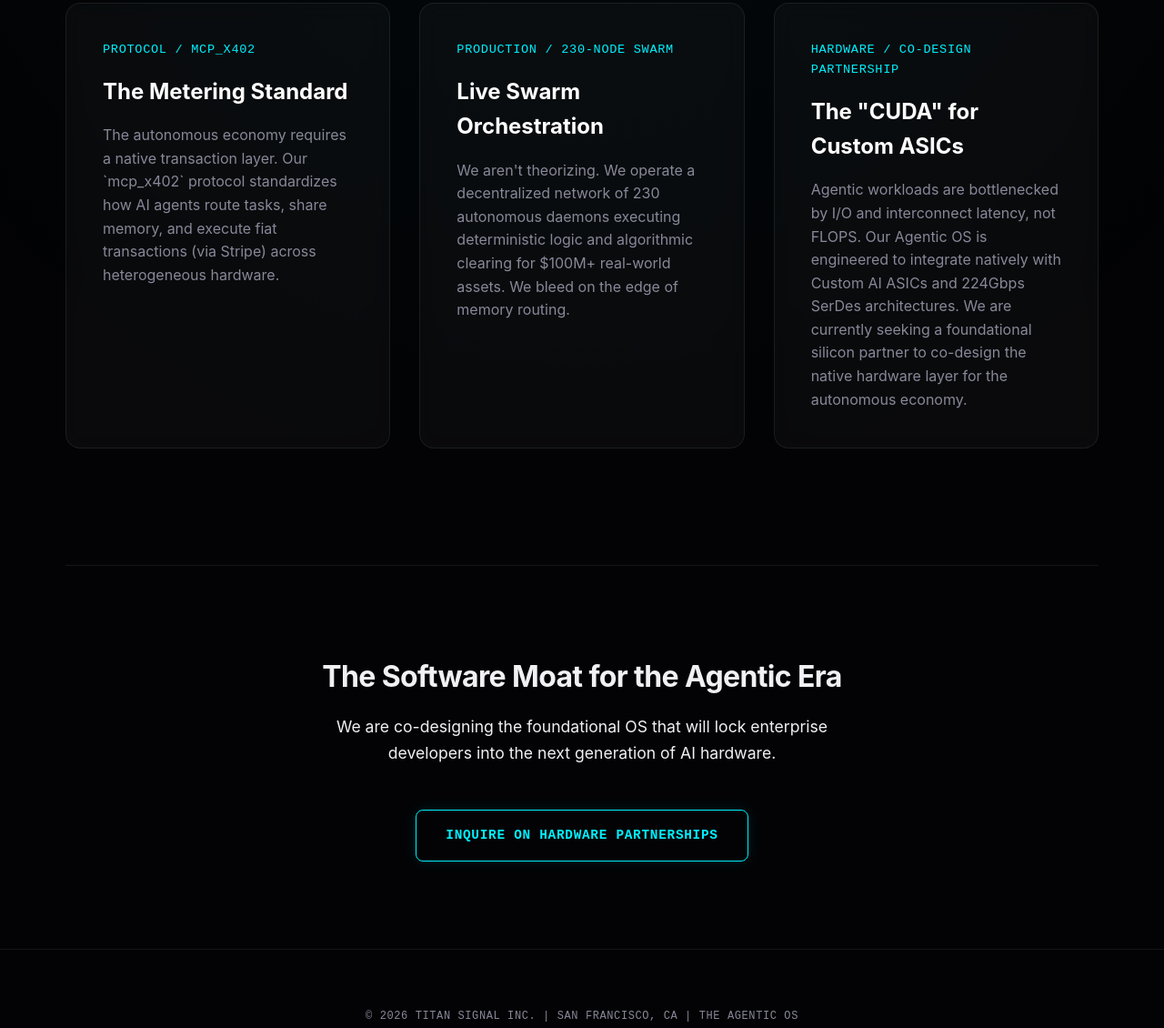
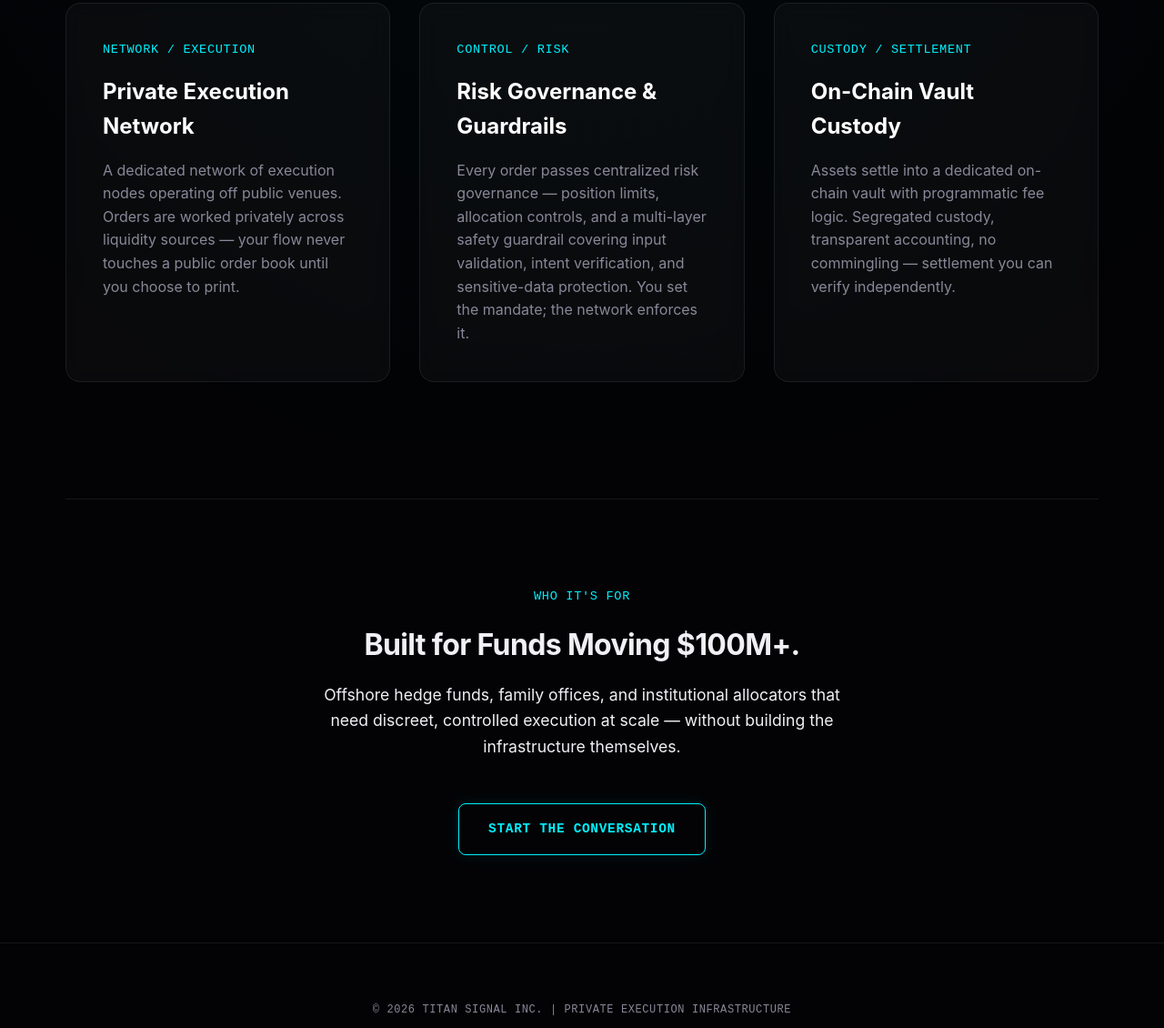
Before and after one commit to sophieamoure2026-ui/titansignal-web, a plain HTML site: page index.html in a window 1280 px wide. Shown: the part 718-1848 px from the top of the page at 91% size. Drawn offline with Linux system fonts and the light colour scheme.

Commit message:
Rebirth: reposition as private institutional execution infrastructure

```diff
--- a/index.html
+++ b/index.html
@@ -3,8 +3,8 @@
 <head>
   <meta charset="UTF-8">
   <meta name="viewport" content="width=device-width, initial-scale=1.0">
-  <title>Titan Signal | The Agentic OS</title>
-  <meta name="description" content="The foundational software layer for massive, decentralized autonomous swarms. The operating system for the autonomous economy.">
+  <title>Titan Signal | Private Execution for Institutional Capital</title>
+  <meta name="description" content="Titan Signal is private off-channel execution infrastructure for institutional funds. Execute size without exchange exposure.">
   <link rel="stylesheet" href="index.css">
   <link rel="preconnect" href="https://fonts.googleapis.com">
   <link rel="preconnect" href="https://fonts.gstatic.com" crossorigin>
@@ -13,50 +13,51 @@
 
   <header class="container">
     <div class="logo">Titan<span>Signal</span></div>
-    <a href="mailto:gary@titansignal.io" class="btn" style="margin-top: 0; padding: 0.5rem 1rem;">Contact Node</a>
+    <a href="mailto:gary@titansignal.io" class="btn" style="margin-top: 0; padding: 0.5rem 1rem;">Contact</a>
   </header>
 
   <main class="container">
     <section class="hero">
-      <div class="mono">Layer 1 Infrastructure</div>
-      <h1>The Operating System for the Autonomous Economy.</h1>
-      <p>Standard GPUs and legacy software layers are built for matrix math. We are building the native Agentic OS to route, meter, and orchestrate massive multi-agent swarms.</p>
+      <div class="mono">Institutional Execution Infrastructure</div>
+      <h1>Execute Size Without Exchange Exposure.</h1>
+      <p>Titan Signal is a private off-channel execution network for funds that need to move size discreetly. No order-book footprint. No exchange counterparty risk. Institutional-grade risk controls on every order.</p>
       <a href="#architecture" class="btn">View Architecture</a>
     </section>
 
     <section id="architecture" class="grid">
 
       <div class="card">
-        <div class="mono" style="margin-bottom: 1rem;">Protocol / mcp_x402</div>
-        <h3>The Metering Standard</h3>
-        <p>The autonomous economy requires a native transaction layer. Our `mcp_x402` protocol standardizes how AI agents route tasks, share memory, and execute fiat transactions (via Stripe) across heterogeneous hardware.</p>
+        <div class="mono" style="margin-bottom: 1rem;">Network / Execution</div>
+        <h3>Private Execution Network</h3>
+        <p>A dedicated network of execution nodes operating off public venues. Orders are worked privately across liquidity sources — your flow never touches a public order book until you choose to print.</p>
       </div>
 
       <div class="card">
-        <div class="mono" style="margin-bottom: 1rem;">Production / 230-Node Swarm</div>
-        <h3>Live Swarm Orchestration</h3>
-        <p>We aren't theorizing. We operate a decentralized network of 230 autonomous daemons executing deterministic logic and algorithmic clearing for $100M+ real-world assets. We bleed on the edge of memory routing.</p>
+        <div class="mono" style="margin-bottom: 1rem;">Control / Risk</div>
+        <h3>Risk Governance &amp; Guardrails</h3>
+        <p>Every order passes centralized risk governance — position limits, allocation controls, and a multi-layer safety guardrail covering input validation, intent verification, and sensitive-data protection. You set the mandate; the network enforces it.</p>
       </div>
 
       <div class="card">
-        <div class="mono" style="margin-bottom: 1rem;">Hardware / Co-Design Partnership</div>
-        <h3>The "CUDA" for Custom ASICs</h3>
-        <p>Agentic workloads are bottlenecked by I/O and interconnect latency, not FLOPS. Our Agentic OS is engineered to integrate natively with Custom AI ASICs and 224Gbps SerDes architectures. We are currently seeking a foundational silicon partner to co-design the native hardware layer for the autonomous economy.</p>
+        <div class="mono" style="margin-bottom: 1rem;">Custody / Settlement</div>
+        <h3>On-Chain Vault Custody</h3>
+        <p>Assets settle into a dedicated on-chain vault with programmatic fee logic. Segregated custody, transparent accounting, no commingling — settlement you can verify independently.</p>
       </div>
 
     </section>
 
     <section style="margin: 6rem 0; text-align: center; border-top: 1px solid var(--glass-border); padding-top: 6rem;">
-      <h2 style="font-size: 2rem;">The Software Moat for the Agentic Era</h2>
-      <p style="margin: 0 auto; font-size: 1.1rem; color: var(--text-main);">We are co-designing the foundational OS that will lock enterprise developers into the next generation of AI hardware.</p>
-      <a href="mailto:gary@titansignal.io" class="btn" style="margin-top: 3rem;">Inquire on Hardware Partnerships</a>
+      <div class="mono" style="margin-bottom: 1rem;">Who It's For</div>
+      <h2 style="font-size: 2rem;">Built for Funds Moving $100M+.</h2>
+      <p style="margin: 0 auto; font-size: 1.1rem; color: var(--text-main);">Offshore hedge funds, family offices, and institutional allocators that need discreet, controlled execution at scale — without building the infrastructure themselves.</p>
+      <a href="mailto:gary@titansignal.io" class="btn" style="margin-top: 3rem;">Start the Conversation</a>
     </section>
 
   </main>
 
   <footer>
     <div class="container">
-      <div class="mono" style="color: var(--text-muted); font-size: 0.75rem;">© 2026 Titan Signal Inc. | San Francisco, CA | The Agentic OS</div>
+      <div class="mono" style="color: var(--text-muted); font-size: 0.75rem;">© 2026 Titan Signal Inc. | Private Execution Infrastructure</div>
     </div>
   </footer>
 
```
